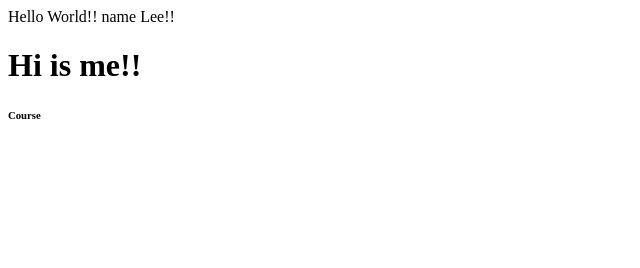
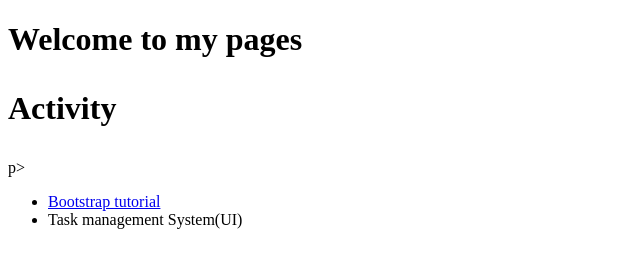
Before and after one commit to LEEENXUAN18/workshop, a plain HTML site: page index.html in a window 1280 px wide. Shown: the whole page, without its empty margins (0-640 px from the left). Drawn offline with Linux system fonts and the light colour scheme.

Commit message:
full stack

```diff
--- a/index.html
+++ b/index.html
@@ -3,13 +3,16 @@
 <head>
     <meta charset="UTF-8">
     <meta name="viewport" content="width=device-width, initial-scale=1.0">
-    <title>Document</title>
+    <title>Full Stack Workshop - Front End</title>
 </head>
 
 </body>
-       Hello World!!
-       name Lee!!
-       <h1>Hi is me!!<h1>
-        <h6>Course</h6>
+
+       <h1>Welcome to my pages<h1>
+        <p>Activity</h1>p>
+            <ul>
+                <li><a href="tutorial.html">Bootstrap tutorial</a></li>
+                <li>Task management System(UI)</li>
+            </ul>
 </body>
 </html>
```
